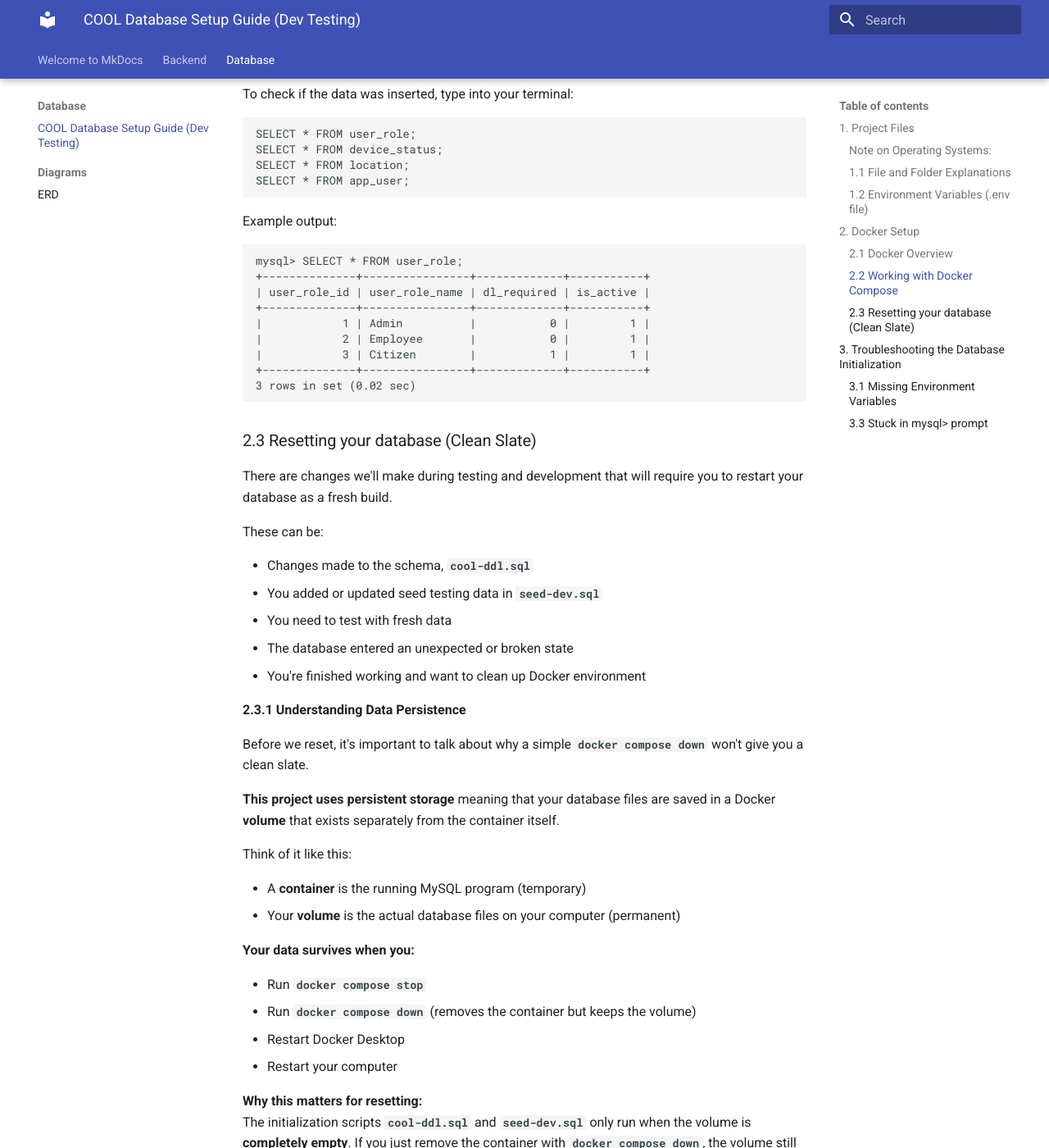
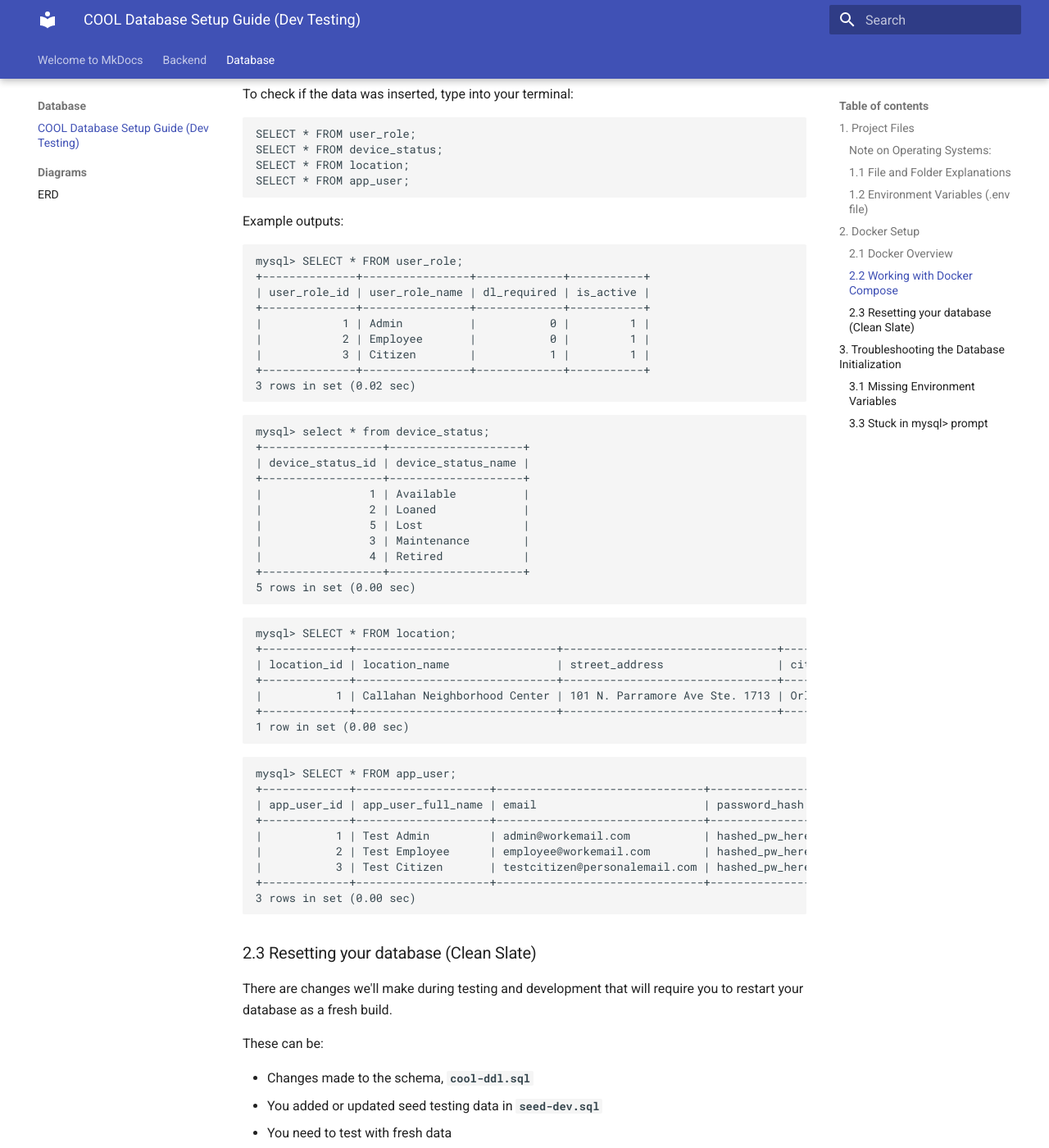
Before and after one commit to CityOfOrlando-2025/COOL, an MkDocs documentation site: the page built from documentation/docs/database/cool-db-setup-guide.md, in a window 1280 px wide and 1400 px high, scrolled down 7331 px. Shown: the whole window at 82% size. Built offline with MkDocs 1.6.1 and Material for MkDocs 9.7.7, drawn with Linux system fonts in a browser that asks for light colours.

Commit message:
added sample query outputs

````diff
--- a/documentation/docs/database/cool-db-setup-guide.md
+++ b/documentation/docs/database/cool-db-setup-guide.md
@@ -320,7 +320,7 @@ SELECT * FROM location;
 SELECT * FROM app_user;
 ```
 
-Example output:
+Example outputs:
 
 ```
 mysql> SELECT * FROM user_role;
@@ -334,6 +334,41 @@ mysql> SELECT * FROM user_role;
 3 rows in set (0.02 sec)
 ```
 
+```
+mysql> select * from device_status;
++------------------+--------------------+
+| device_status_id | device_status_name |
++------------------+--------------------+
+|                1 | Available          |
+|                2 | Loaned             |
+|                5 | Lost               |
+|                3 | Maintenance        |
+|                4 | Retired            |
++------------------+--------------------+
+5 rows in set (0.00 sec)
+```
+
+```
+mysql> SELECT * FROM location;
++-------------+------------------------------+--------------------------------+---------+-------+----------+----------------+---------------------+---------------------+
+| location_id | location_name                | street_address                 | city    | state | zip_code | contact_number | created_at          | updated_at          |
++-------------+------------------------------+--------------------------------+---------+-------+----------+----------------+---------------------+---------------------+
+|           1 | Callahan Neighborhood Center | 101 N. Parramore Ave Ste. 1713 | Orlando | FL    | 32801    | 407-246-4442   | 2025-10-06 05:42:04 | 2025-10-06 05:42:04 |
++-------------+------------------------------+--------------------------------+---------+-------+----------+----------------+---------------------+---------------------+
+1 row in set (0.00 sec)
+```
+
+```
+mysql> SELECT * FROM app_user;
++-------------+--------------------+-------------------------------+----------------+--------------+----------+----------+----------------+---------+-------+----------+---------------+----------------+---------------------+---------------------+
+| app_user_id | app_user_full_name | email                         | password_hash  | user_role_id | dl_num   | dl_state | street_address | city    | state | zip_code | date_of_birth | contact_number | created_at          | updated_at          |
++-------------+--------------------+-------------------------------+----------------+--------------+----------+----------+----------------+---------+-------+----------+---------------+----------------+---------------------+---------------------+
+|           1 | Test Admin         | admin@workemail.com           | hashed_pw_here |            1 | NULL     | NULL     | NULL           | NULL    | NULL  | NULL     | NULL          | NULL           | 2025-10-06 05:42:04 | 2025-10-06 05:42:04 |
+|           2 | Test Employee      | employee@workemail.com        | hashed_pw_here |            2 | NULL     | NULL     | NULL           | NULL    | NULL  | NULL     | NULL          | NULL           | 2025-10-06 05:42:04 | 2025-10-06 05:42:04 |
+|           3 | Test Citizen       | testcitizen@personalemail.com | hashed_pw_here |            3 | D1234567 | FL       | 123 Main St    | Orlando | FL    | 32801    | 1990-01-01    | 407-123-4567   | 2025-10-06 05:42:04 | 2025-10-06 05:42:04 |
++-------------+--------------------+-------------------------------+----------------+--------------+----------+----------+----------------+---------+-------+----------+---------------+----------------+---------------------+---------------------+
+3 rows in set (0.00 sec)
+```
 ### 2.3 Resetting your database (Clean Slate)
 
 There are changes we'll make during testing and development that will require you to restart your database as a fresh build.
````
